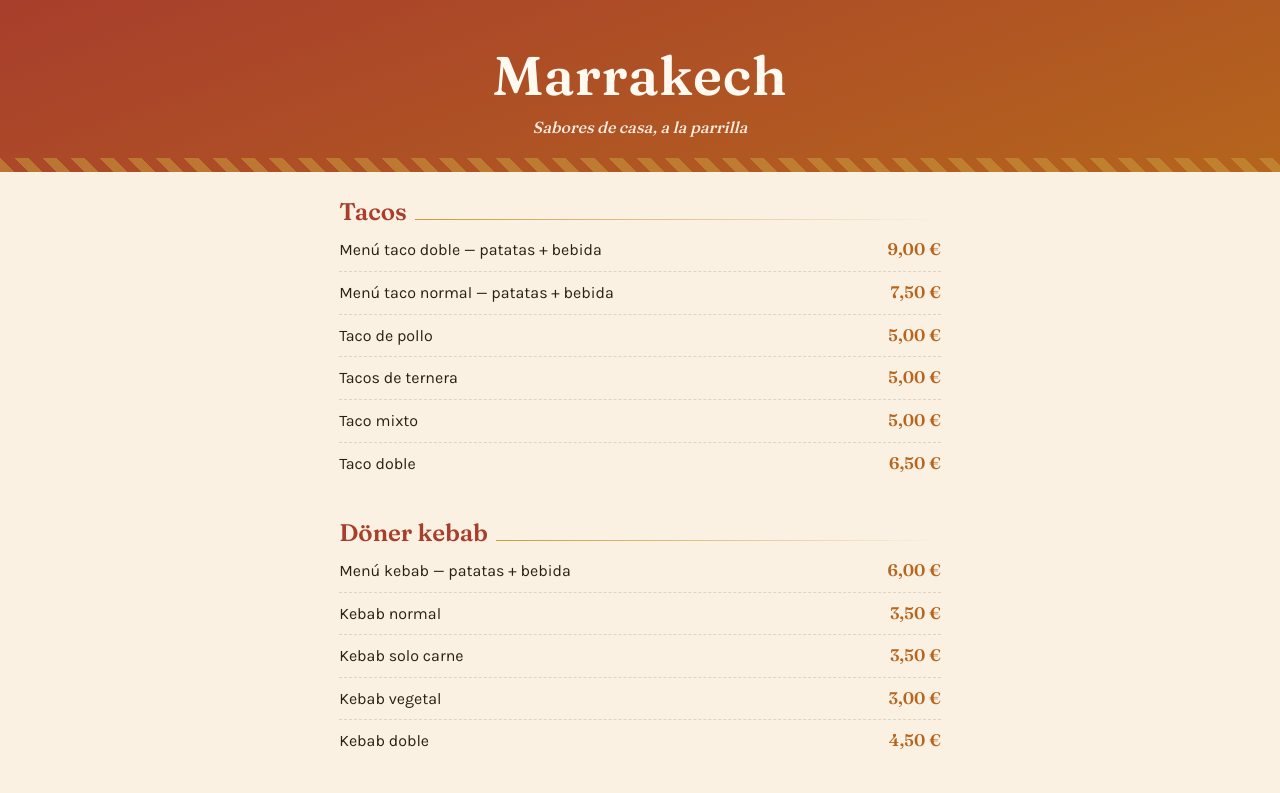
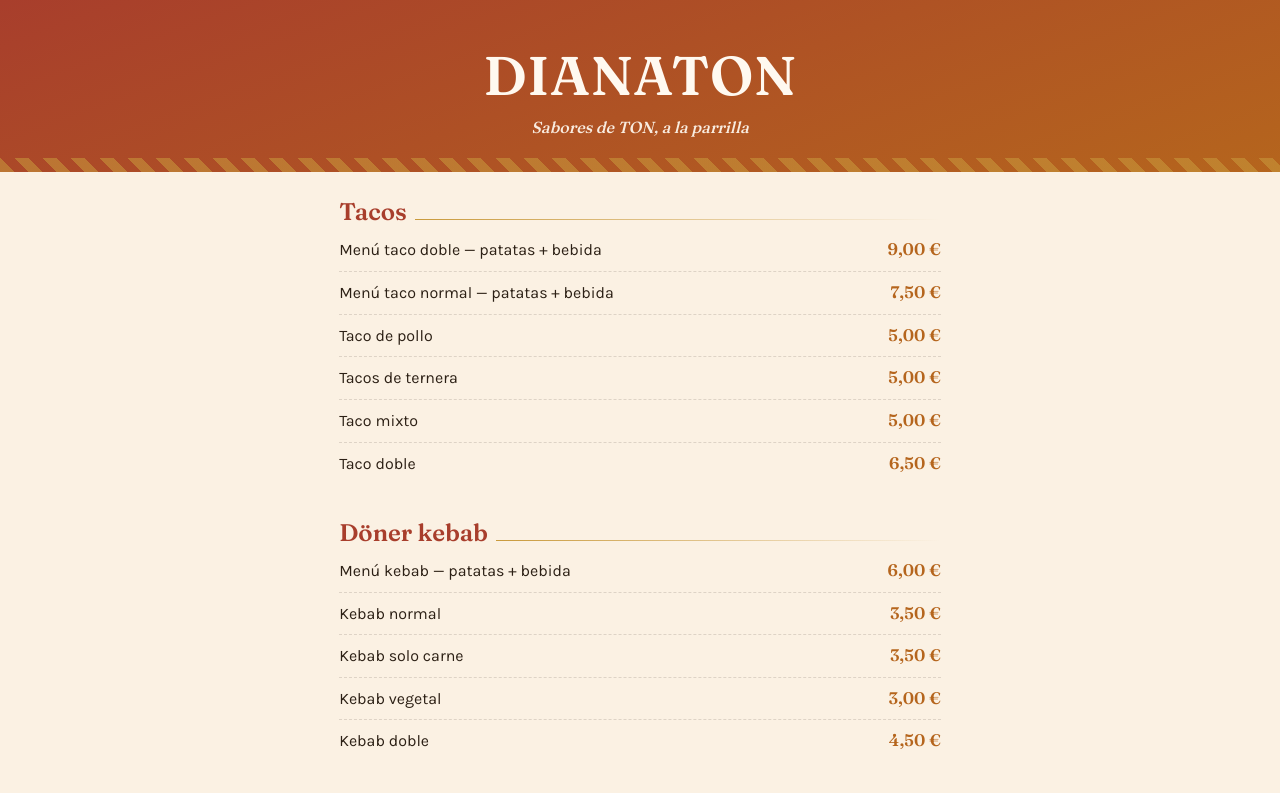
Before and after one commit to Trbs-ALDL/Carta-Marrakech, a plain HTML site: page index.html in a window 1280 px wide. Shown: the top 793 px of the page. Drawn offline with Linux system fonts and the light colour scheme.

Commit message:
Update index.html

```diff
--- a/index.html
+++ b/index.html
@@ -165,8 +165,8 @@
 <body>
 
 <header>
-  <h1>Marrakech</h1>
-  <p>Sabores de casa, a la parrilla</p>
+  <h1>DIANATON</h1>
+  <p>Sabores de TON, a la parrilla</p>
 </header>
 
 
```
